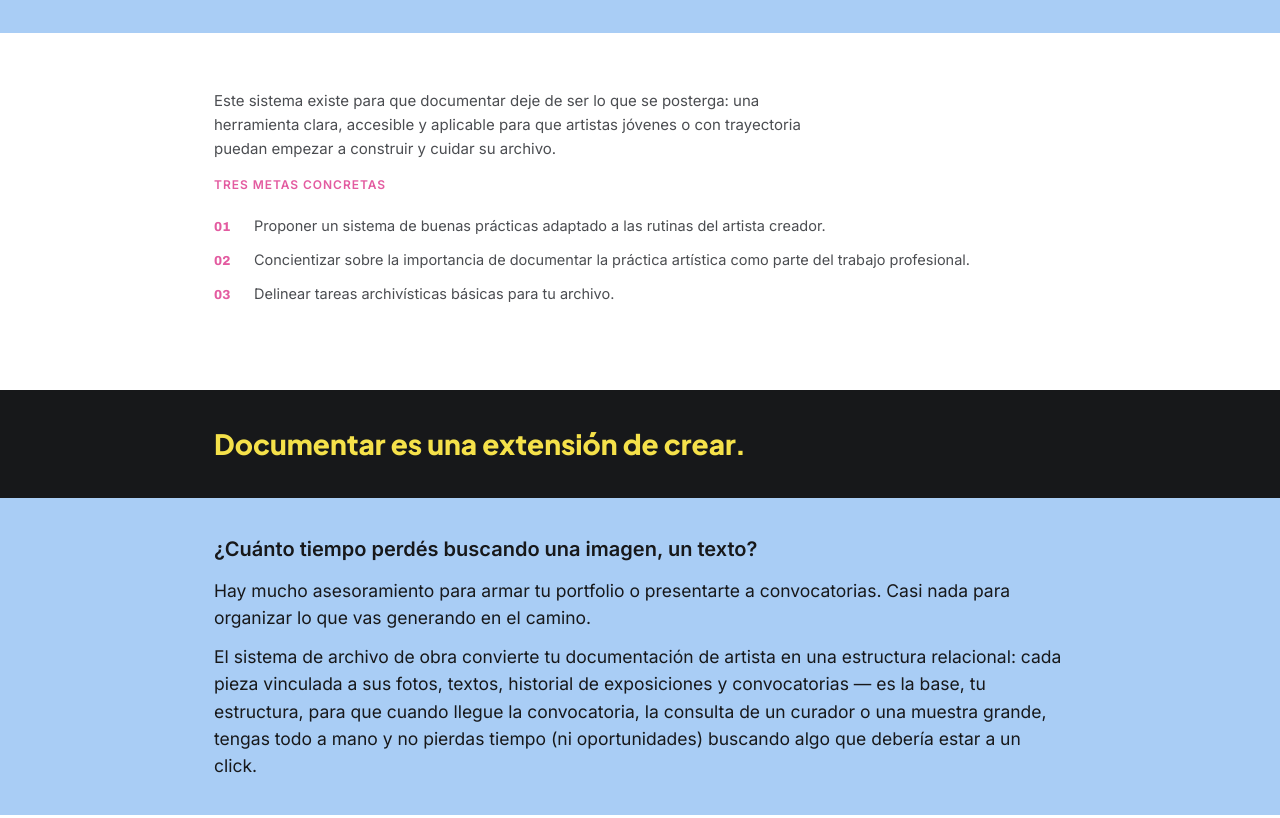
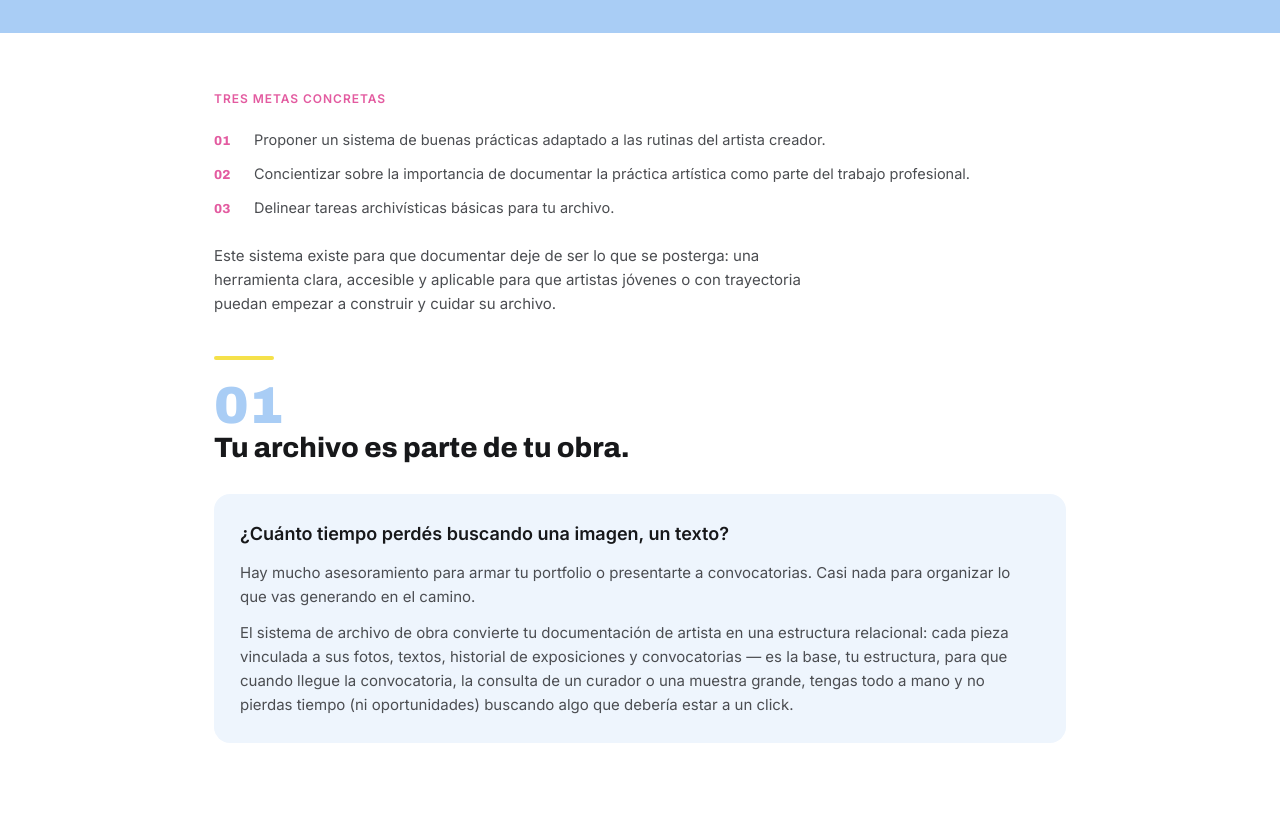
Before and after one commit to archivo-vivo/archivo_vivo, a plain HTML site: page index.html in a window 1280 px wide. Shown: the part 540-1358 px from the top of the page. Drawn offline with Linux system fonts and the light colour scheme.

Commit message:
Add files via upload

```diff
--- a/index.html
+++ b/index.html
@@ -45,16 +45,16 @@
   .btn-row{display:flex;flex-wrap:wrap;gap:12px}
 
   p.body-txt{font-size:15px;color:var(--ink-soft);max-width:64ch;margin-bottom:14px}
-  .frase-band{background:var(--ink)}
-  .frase-band .wrap{padding:36px 24px}
-  .frase-band p{font-family:'Plus Jakarta Sans',sans-serif;font-weight:800;font-size:28px;line-height:1.3;color:var(--yellow);margin:0}
-  .goals{display:grid;gap:10px;margin:20px 0 28px}
+  .chapter-mark{width:60px;height:4px;background:var(--yellow);border-radius:2px;margin-bottom:20px}
+  .chapter-num{font-family:'Archivo',sans-serif;font-weight:900;font-size:52px;color:var(--sky);margin:0 0 -10px;line-height:1}
+  .chapter-phrase{font-family:'Archivo',sans-serif;font-weight:800;font-size:28px;color:var(--ink);margin:8px 0 28px;line-height:1.3}
+  .goals{display:grid;gap:10px;margin:20px 0 0}
   .goal{display:flex;gap:14px;align-items:baseline;font-size:14.5px;color:var(--ink-soft)}
   .goal .n{font-family:'Archivo',sans-serif;font-weight:800;font-size:13px;color:var(--pink);min-width:26px}
-  .tiempo-band{background:var(--sky)}
-  .tiempo-band .wrap{padding:36px 24px}
-  .tiempo-band p{font-size:17.5px;color:var(--ink);margin-bottom:12px;line-height:1.55}
-  .tiempo-band p:last-child{margin-bottom:0}
+  .tiempo-card{background:var(--sky-soft);border-radius:16px;padding:26px}
+  .tiempo-card p{font-size:15px;color:var(--ink-soft);margin-bottom:12px;line-height:1.6}
+  .tiempo-card p:last-child{margin-bottom:0}
+  .tiempo-card p strong{color:var(--ink);font-size:18px}
   .aside-card p{font-size:17.5px;color:var(--ink-soft);margin-bottom:12px;line-height:1.55}
   .aside-card p:last-child{margin-bottom:0}
   .aside-card strong{color:var(--ink)}
@@ -80,6 +80,11 @@
   .join-box .fine{font-size:12.5px;color:var(--ink-soft);opacity:0.85}
   .duda-line{margin-top:18px;font-size:14px;color:var(--ink-soft)}
   .duda-line a{color:var(--pink);font-weight:700;text-decoration:underline}
+  .mail-form{margin-top:18px}
+  .mail-form p{font-size:14px;color:var(--ink-soft);margin-bottom:12px}
+  .mail-form form{display:flex;gap:8px;flex-wrap:wrap}
+  .mail-form input{flex:1;min-width:180px;border:2px solid var(--ink);border-radius:8px;padding:11px 14px;font-size:13px;font-family:'Inter',sans-serif}
+  .mail-form button{background:var(--ink);color:var(--white);border:none;border-radius:8px;padding:11px 22px;font-size:13px;font-weight:700;cursor:pointer;font-family:'Inter',sans-serif}
 
   .accompany{background:var(--sky-soft)}
   .accompany .wrap{padding-top:44px;padding-bottom:44px}
@@ -143,29 +148,24 @@
 
 <section class="section" id="mision">
   <div class="wrap">
-    <p class="body-txt">Este sistema existe para que documentar deje de ser lo que se posterga: una herramienta clara, accesible y aplicable para que artistas jóvenes o con trayectoria puedan empezar a construir y cuidar su archivo.</p>
-
-    <span class="eyebrow" style="margin-top:14px">Tres metas concretas</span>
+    <span class="eyebrow" style="margin-top:0">Tres metas concretas</span>
     <div class="goals">
       <div class="goal"><span class="n">01</span>Proponer un sistema de buenas prácticas adaptado a las rutinas del artista creador.</div>
       <div class="goal"><span class="n">02</span>Concientizar sobre la importancia de documentar la práctica artística como parte del trabajo profesional.</div>
       <div class="goal"><span class="n">03</span>Delinear tareas archivísticas básicas para tu archivo.</div>
     </div>
 
+    <p class="body-txt" style="margin-top:24px;margin-bottom:40px">Este sistema existe para que documentar deje de ser lo que se posterga: una herramienta clara, accesible y aplicable para que artistas jóvenes o con trayectoria puedan empezar a construir y cuidar su archivo.</p>
+
+    <div class="chapter-mark"></div>
+    <p class="chapter-num">01</p>
+    <p class="chapter-phrase">Tu archivo es parte de tu obra.</p>
+
+    <div class="tiempo-card">
+      <p style="font-size:18px"><strong>¿Cuánto tiempo perdés buscando una imagen, un texto?</strong></p>
+      <p>Hay mucho asesoramiento para armar tu portfolio o presentarte a convocatorias. Casi nada para organizar lo que vas generando en el camino.</p>
+      <p>El sistema de archivo de obra convierte tu documentación de artista en una estructura relacional: cada pieza vinculada a sus fotos, textos, historial de exposiciones y convocatorias — es la base, tu estructura, para que cuando llegue la convocatoria, la consulta de un curador o una muestra grande, tengas todo a mano y no pierdas tiempo (ni oportunidades) buscando algo que debería estar a un click.</p>
     </div>
-  </div>
-</section>
-
-<section class="frase-band">
-  <div class="wrap">
-    <p>Documentar es una extensión de crear.</p>
-  </div>
-</section>
-<section class="tiempo-band">
-  <div class="wrap">
-    <p style="font-size:20px"><strong>¿Cuánto tiempo perdés buscando una imagen, un texto?</strong></p>
-    <p>Hay mucho asesoramiento para armar tu portfolio o presentarte a convocatorias. Casi nada para organizar lo que vas generando en el camino.</p>
-    <p>El sistema de archivo de obra convierte tu documentación de artista en una estructura relacional: cada pieza vinculada a sus fotos, textos, historial de exposiciones y convocatorias — es la base, tu estructura, para que cuando llegue la convocatoria, la consulta de un curador o una muestra grande, tengas todo a mano y no pierdas tiempo (ni oportunidades) buscando algo que debería estar a un click.</p>
   </div>
 </section>
 
@@ -213,7 +213,13 @@
         <a class="btn btn-pink" href="https://wa.me/5491123233044?text=Hola%2C%20quiero%20la%20Planilla%20de%20Archivo%20Vivo" target="_blank" rel="noopener">Quiero la Planilla →</a>
         <a class="btn btn-sky" href="https://wa.me/5491123233044?text=Hola%2C%20quiero%20el%20Sistema%20Integral%20de%20Archivo%20Vivo" target="_blank" rel="noopener">Quiero el Sistema Integral →</a>
       </div>
-      <p class="duda-line">¿Dudas antes de sumarte? <a href="https://wa.me/5491123233044?text=Hola%2C%20tengo%20una%20duda%20antes%20de%20sumarme" target="_blank" rel="noopener">Escribime y te respondo</a>, coordinamos la entrega del material y formas de pago.</p>
+      <div class="mail-form">
+        <p>¿Dudas antes de sumarte? Dejá tu mail y te envío más info.</p>
+        <form action="https://formspree.io/f/mjgnvoda" method="POST">
+          <input type="email" name="email" placeholder="tu@correo.com" required>
+          <button type="submit">Enviar →</button>
+        </form>
+      </div>
     </div>
   </div>
 </section>
@@ -221,7 +227,7 @@
 <section class="accompany">
   <div class="wrap">
     <span class="eyebrow">Acompañamiento personalizado</span>
-    <p>¿Tu archivo ya es grande, o necesitás que trabajemos juntos en vivo? Contame tu situación y vemos qué formato te sirve — desde una sesión puntual, hasta un proceso guiado de varias semanas donde armamos todo juntos.</p>
+    <p>¿Tu archivo ya es grande, o necesitás que trabajemos juntos? Contame tu situación y vemos qué formato te sirve — desde una sesión puntual, hasta un proceso guiado de varias semanas donde armamos todo juntos.</p>
     <a href="https://wa.me/5491123233044?text=Hola%2C%20quiero%20consultar%20por%20acompa%C3%B1amiento%20personalizado" target="_blank" rel="noopener">Escribime y coordinamos →</a>
   </div>
 </section>
@@ -246,7 +252,9 @@
 
 <section class="section" id="errores">
   <div class="wrap">
-    <span class="eyebrow">Lo más común también es lo más caro</span>
+    <div class="chapter-mark"></div>
+    <p class="chapter-num">02</p>
+    <span class="eyebrow">Tan repetidos que ya ni se notan</span>
     <h2 style="font-size:26px;margin-bottom:14px">Los 5 errores más comunes</h2>
     <p class="body-txt">Casi ningún artista pierde su archivo de golpe. Lo pierde de a poco: una foto que no se encuentra, una obra que se vendió sin ficha, un pendrive que nadie sabe qué tiene. El problema no es la falta de tiempo ni de orden. Es no tener un sistema. Y sin sistema, el desorden se acumula solo.</p>
     <p class="body-txt">Estos son los 5 errores que más se repiten — y los más fáciles de no ver porque se sienten normales. Si alguno te resulta familiar, no es porque seas desorganizado/a. Es porque nadie te enseñó el sistema.</p>
@@ -287,6 +295,8 @@
 
 <section class="section" id="diagnostico">
   <div class="wrap">
+    <div class="chapter-mark"></div>
+    <p class="chapter-num">03</p>
     <span class="eyebrow">Diagnóstico rápido</span>
     <h2 style="font-size:26px;margin-bottom:10px">Marcá lo que pasa hoy en tu archivo</h2>
     <p class="body-txt">Tildá cada frase con la que te sientas identificado/a. Al final vas a ver qué tan grave es el problema — y por qué no se resuelve con más esfuerzo.</p>
```
